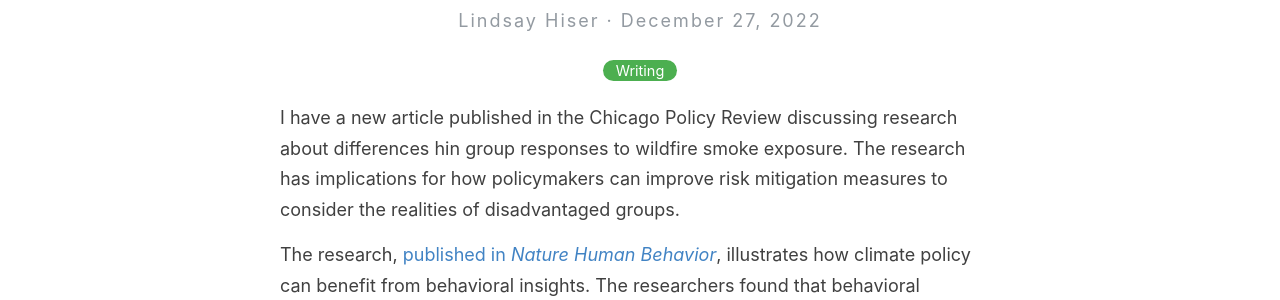
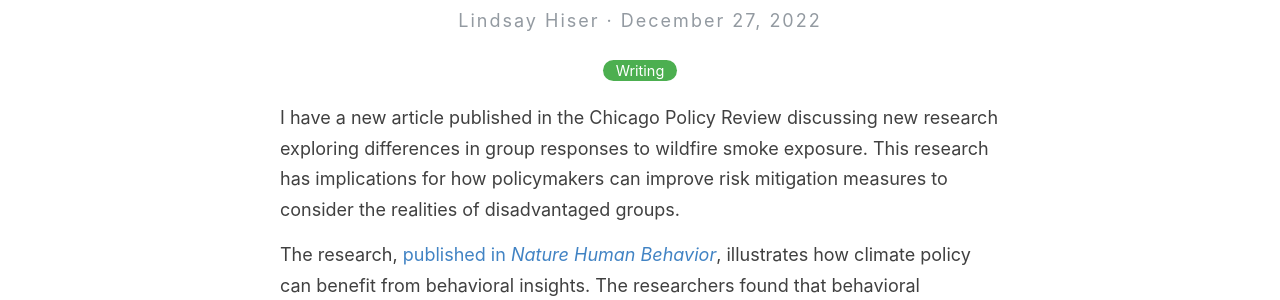
Before and after one commit to lindshiser/lindshiser.github.io, a Jekyll site: the page built from _posts/2022-12-27-new-article-on-behavioral-responses-to-smoke-exposure.md, in a window 1280 px wide. Shown: the part 275-575 px from the top of the page. Built offline with Jekyll 4.4.1, drawn with Linux system fonts in a browser that asks for light colours.

Commit message:
Update article

```diff
--- a/_posts/2022-12-27-new-article-on-behavioral-responses-to-smoke-exposure.md
+++ b/_posts/2022-12-27-new-article-on-behavioral-responses-to-smoke-exposure.md
@@ -4,7 +4,7 @@ title: Understanding differences in behavioral responses to wildfire smoke expos
 categories: Writing
 ---
 
-I have a new article published in the Chicago Policy Review discussing research about differences hin group responses to wildfire smoke exposure. The research has implications for how policymakers can improve risk mitigation measures to consider the realities of disadvantaged groups.
+I have a new article published in the Chicago Policy Review discussing new research exploring differences in group responses to wildfire smoke exposure. This research has implications for how policymakers can improve risk mitigation measures to consider the realities of disadvantaged groups.
 
 The research, [published in _Nature Human Behavior_](https://www.nature.com/articles/s41562-022-01396-6), illustrates how climate policy can benefit from behavioral insights. The researchers found that behavioral responses to wildfire smoke were largely income-dependent, and argued that current policy fails to consider the resistance that certain groups face when adopting public guidance.
 
```
